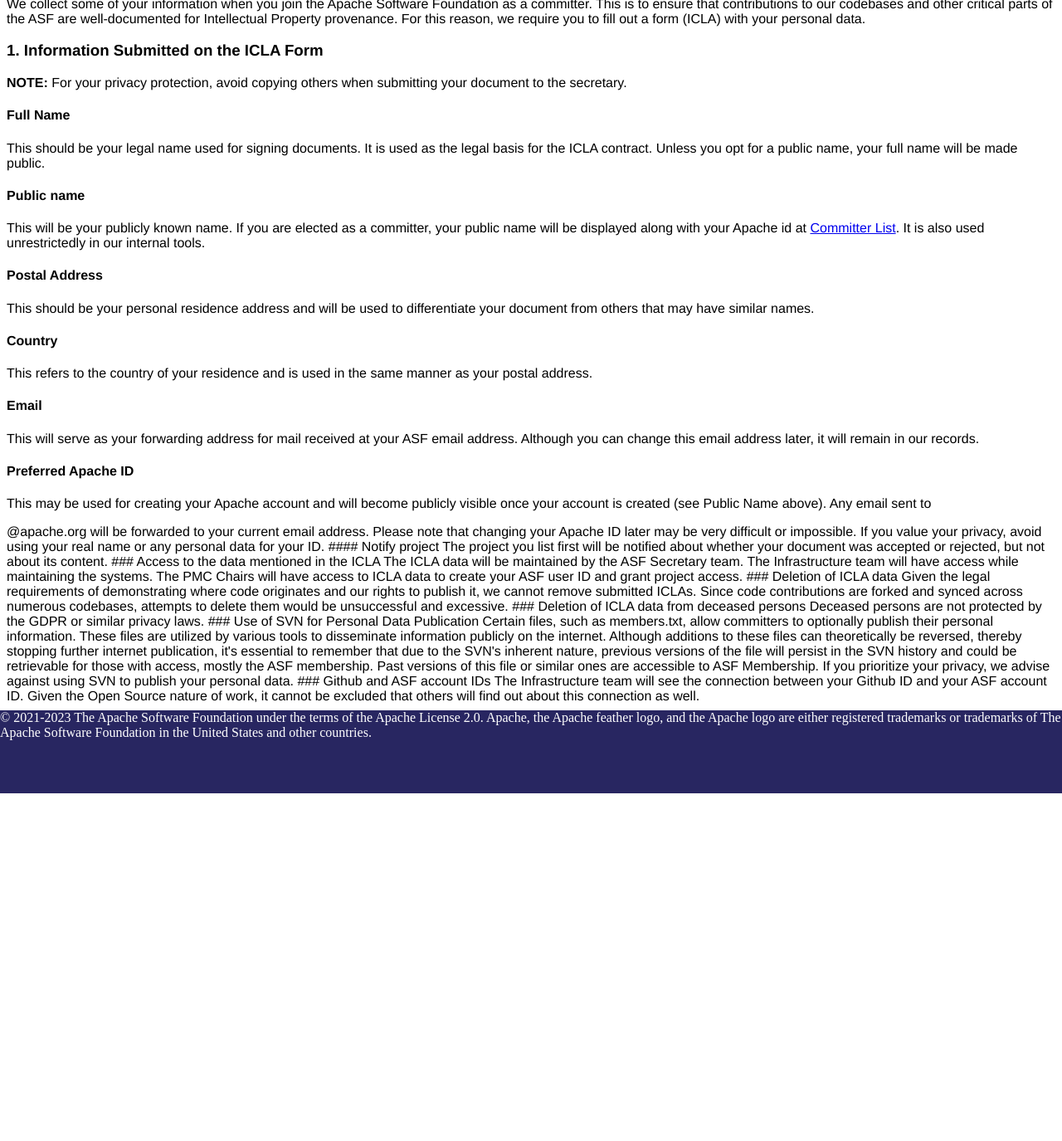
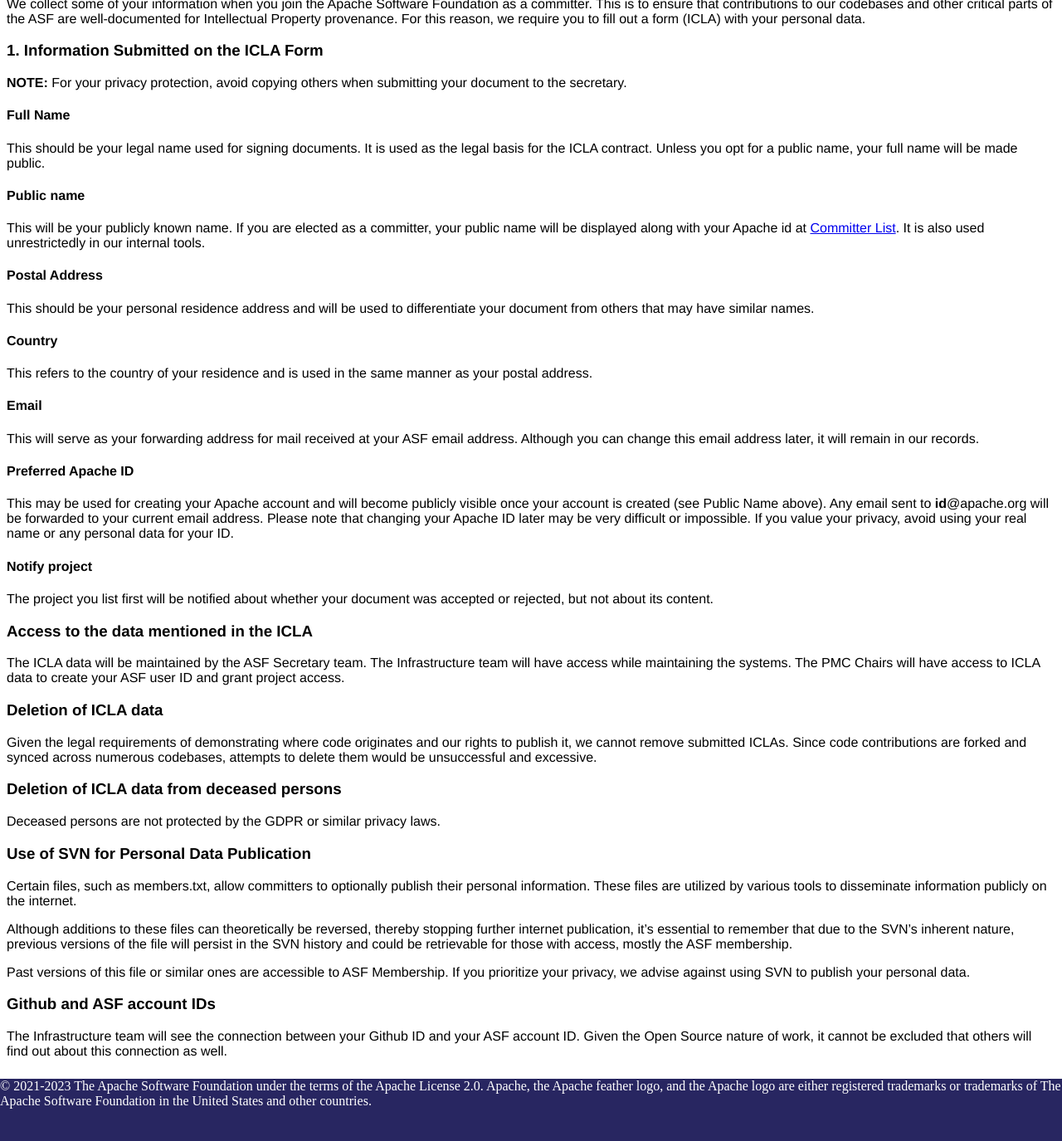
Before and after one commit to apache/privacy-website, a Jekyll site: the page output/policies/privacy-policy-committer.html, which Jekyll copies as it is, in a window 1280 px wide and 1400 px high, scrolled down 708 px. Shown: the top 1375 px of the window at 83% size. Built offline with Jekyll 4.4.1, drawn with Linux system fonts in a browser that asks for light colours; before the commit the page ends 1664 px from its top, so only the background shows below that.

Commit message:
Automatic Site Publish by Buildbot

```diff
--- a/output/feed.xml
+++ b/output/feed.xml
@@ -1,4 +1,4 @@
-<?xml version="1.0" encoding="utf-8"?><feed xmlns="http://www.w3.org/2005/Atom" ><generator uri="https://jekyllrb.com/" version="4.2.2">Jekyll</generator><link href="/feed.xml" rel="self" type="application/atom+xml" /><link href="/" rel="alternate" type="text/html" /><updated>2023-06-24T21:47:36+00:00</updated><id>/feed.xml</id><title type="html">Apache Software Foundation - Data Privacy</title><subtitle>Write an awesome description for your new site here. You can edit this line in _config.yml. It will appear in your document head meta (for Google search results) and in your feed.xml site description.</subtitle><entry><title type="html">Welcome to Jekyll!</title><link href="/jekyll/update/2021/03/05/welcome-to-jekyll.html" rel="alternate" type="text/html" title="Welcome to Jekyll!" /><published>2021-03-05T19:38:56+00:00</published><updated>2021-03-05T19:38:56+00:00</updated><id>/jekyll/update/2021/03/05/welcome-to-jekyll</id><content type="html" xml:base="/jekyll/update/2021/03/05/welcome-to-jekyll.html"><![CDATA[<p>You’ll find this post in your <code class="language-plaintext highlighter-rouge">_posts</code> directory. Go ahead and edit it and re-build the site to see your changes. You can rebuild the site in many different ways, but the most common way is to run <code class="language-plaintext highlighter-rouge">jekyll serve</code>, which launches a web server and auto-regenerates your site when a file is updated.</p>
+<?xml version="1.0" encoding="utf-8"?><feed xmlns="http://www.w3.org/2005/Atom" ><generator uri="https://jekyllrb.com/" version="4.2.2">Jekyll</generator><link href="/feed.xml" rel="self" type="application/atom+xml" /><link href="/" rel="alternate" type="text/html" /><updated>2023-06-24T21:50:59+00:00</updated><id>/feed.xml</id><title type="html">Apache Software Foundation - Data Privacy</title><subtitle>Write an awesome description for your new site here. You can edit this line in _config.yml. It will appear in your document head meta (for Google search results) and in your feed.xml site description.</subtitle><entry><title type="html">Welcome to Jekyll!</title><link href="/jekyll/update/2021/03/05/welcome-to-jekyll.html" rel="alternate" type="text/html" title="Welcome to Jekyll!" /><published>2021-03-05T19:38:56+00:00</published><updated>2021-03-05T19:38:56+00:00</updated><id>/jekyll/update/2021/03/05/welcome-to-jekyll</id><content type="html" xml:base="/jekyll/update/2021/03/05/welcome-to-jekyll.html"><![CDATA[<p>You’ll find this post in your <code class="language-plaintext highlighter-rouge">_posts</code> directory. Go ahead and edit it and re-build the site to see your changes. You can rebuild the site in many different ways, but the most common way is to run <code class="language-plaintext highlighter-rouge">jekyll serve</code>, which launches a web server and auto-regenerates your site when a file is updated.</p>
 
 <p>Jekyll requires blog post files to be named according to the following format:</p>
 
--- a/output/policies/privacy-policy-committer.html
+++ b/output/policies/privacy-policy-committer.html
@@ -102,55 +102,54 @@
 <h4 id="preferred-apache-id">Preferred Apache ID</h4>
 
 <p>This may be used for creating your Apache account and will become publicly visible
-once your account is created (see Public Name above). Any email sent to</p>
-<id>@apache.org will be forwarded to your current email address.
+once your account is created (see Public Name above). Any email sent to
+<strong>id</strong>@apache.org will be forwarded to your current email address.
 Please note that changing your Apache ID later may be very difficult or impossible.
-If you value your privacy, avoid using your real name or any personal data for your ID.
+If you value your privacy, avoid using your real name or any personal data for your ID.</p>
 
-#### Notify project
+<h4 id="notify-project">Notify project</h4>
 
-The project you list first will be notified about whether your document was
-accepted or rejected, but not about its content.
+<p>The project you list first will be notified about whether your document was
+accepted or rejected, but not about its content.</p>
 
-### Access to the data mentioned in the ICLA
+<h3 id="access-to-the-data-mentioned-in-the-icla">Access to the data mentioned in the ICLA</h3>
 
-The ICLA data will be maintained by the ASF Secretary team.
+<p>The ICLA data will be maintained by the ASF Secretary team.
 The Infrastructure team  will have access while maintaining the systems.
 The PMC Chairs will have access to ICLA data to create your ASF user ID
-and grant project access.
+and grant project access.</p>
 
-### Deletion of ICLA data
+<h3 id="deletion-of-icla-data">Deletion of ICLA data</h3>
 
-Given the legal requirements of demonstrating where code originates and our
+<p>Given the legal requirements of demonstrating where code originates and our
 rights to publish it, we cannot remove submitted ICLAs. Since code contributions
 are forked and synced across numerous codebases, attempts to delete them would
-be unsuccessful and excessive.
+be unsuccessful and excessive.</p>
 
-### Deletion of ICLA data from deceased persons
+<h3 id="deletion-of-icla-data-from-deceased-persons">Deletion of ICLA data from deceased persons</h3>
 
-Deceased persons are not protected by the GDPR or similar privacy laws.
+<p>Deceased persons are not protected by the GDPR or similar privacy laws.</p>
 
-### Use of SVN for Personal Data Publication
+<h3 id="use-of-svn-for-personal-data-publication">Use of SVN for Personal Data Publication</h3>
 
-Certain files, such as members.txt, allow committers to optionally
+<p>Certain files, such as members.txt, allow committers to optionally
 publish their personal information. These files are utilized by various tools
-to disseminate information publicly on the internet.
+to disseminate information publicly on the internet.</p>
 
-Although additions to these files can theoretically be reversed, thereby
-stopping further internet publication, it's essential to remember that
-due to the SVN's inherent nature, previous versions of the file will
+<p>Although additions to these files can theoretically be reversed, thereby
+stopping further internet publication, it’s essential to remember that
+due to the SVN’s inherent nature, previous versions of the file will
 persist in the SVN history and could be retrievable for those with access,
-mostly the ASF membership.
+mostly the ASF membership.</p>
 
-Past versions of this file or similar ones are accessible to ASF Membership.
-If you prioritize your privacy, we advise against using SVN to publish your personal data.
+<p>Past versions of this file or similar ones are accessible to ASF Membership.
+If you prioritize your privacy, we advise against using SVN to publish your personal data.</p>
 
-### Github and ASF account IDs
+<h3 id="github-and-asf-account-ids">Github and ASF account IDs</h3>
 
-The Infrastructure team will see the connection between your Github ID and your ASF account ID.
+<p>The Infrastructure team will see the connection between your Github ID and your ASF account ID.
 Given the Open Source nature of work, it cannot be excluded that others will
-find out about this connection as well.
-</id>
+find out about this connection as well.</p>
 
         </main>
         <footer>
```
